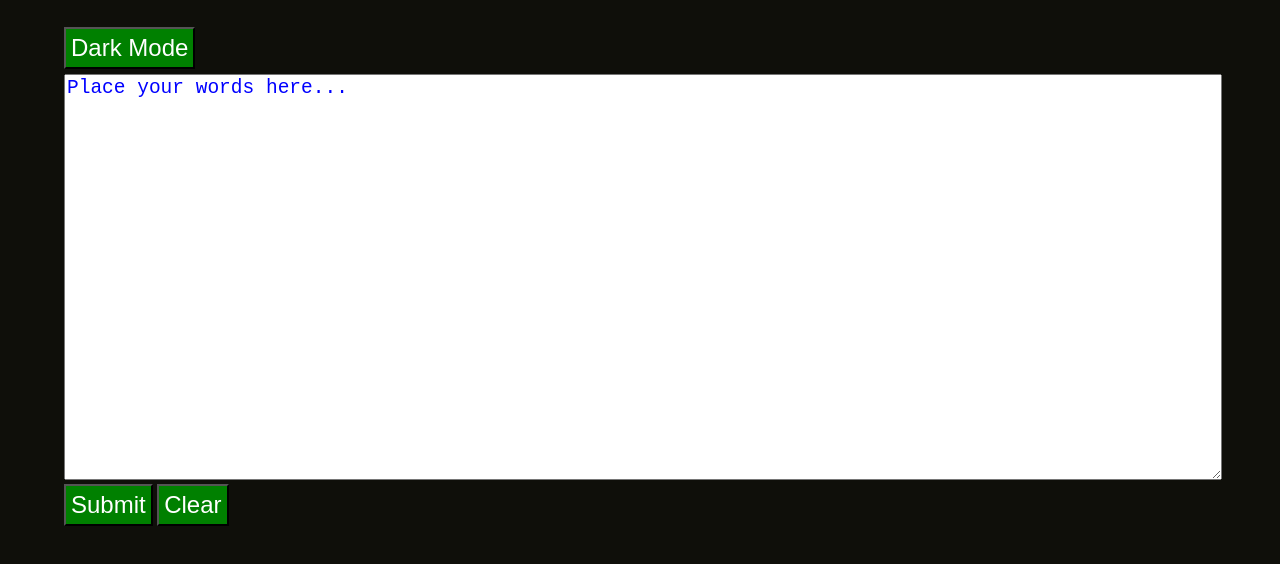
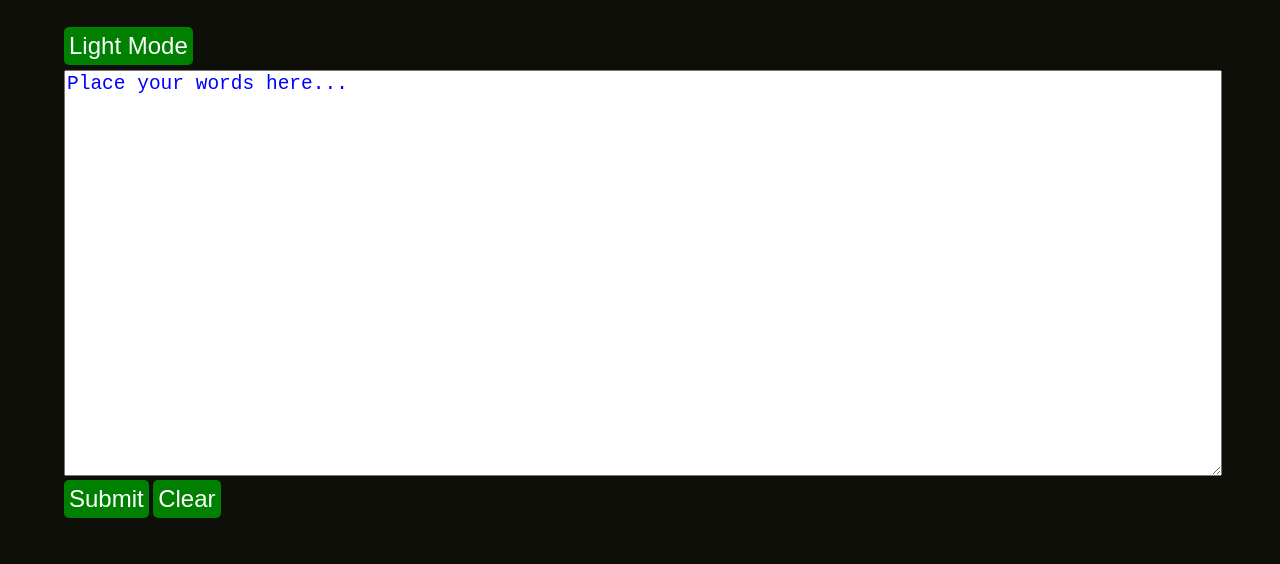
Before and after one commit to scamp925/LAB-word-counter, a plain HTML site: page index.html in a window 1280 px wide. Both pictures are taken after a click on the button "Dark Mode". Shown: the part 82-646 px from the top of the page. Drawn offline with Linux system fonts and the light colour scheme.

Commit message:
Dark/Light mode button has been improved so that once a user is in dark mode the text of the button will say Light Mode to prompt the user to click the button to return to original view of web application

```diff
--- a/main.css
+++ b/main.css
@@ -1,5 +1,5 @@
 body {
-  background-color: orchid;
+  background-color:orchid;
   font-family: Arial, Helvetica, sans-serif;
   margin: auto;
   width: 90%;
@@ -28,6 +28,8 @@ textarea {
 
 button {
   background-color: green;
+  border: none;
+  border-radius: 5px;
   color: white;
   font-size: 1.5em;
   padding: 5px;
--- a/main.js
+++ b/main.js
@@ -20,6 +20,12 @@ const wordCounter = (value) => {
 const toggleMode = (btnText) => {
   const newColor = document.body;
   newColor.classList.toggle("new-color");
+  const lightMode = document.querySelector("#bg-switch");
+  if (lightMode.textContent === "Dark Mode") {
+    lightMode.textContent = "Light Mode";
+  } else {
+    lightMode.textContent = "Dark Mode";
+  }
 }
 
 // ************************************************ //
```
